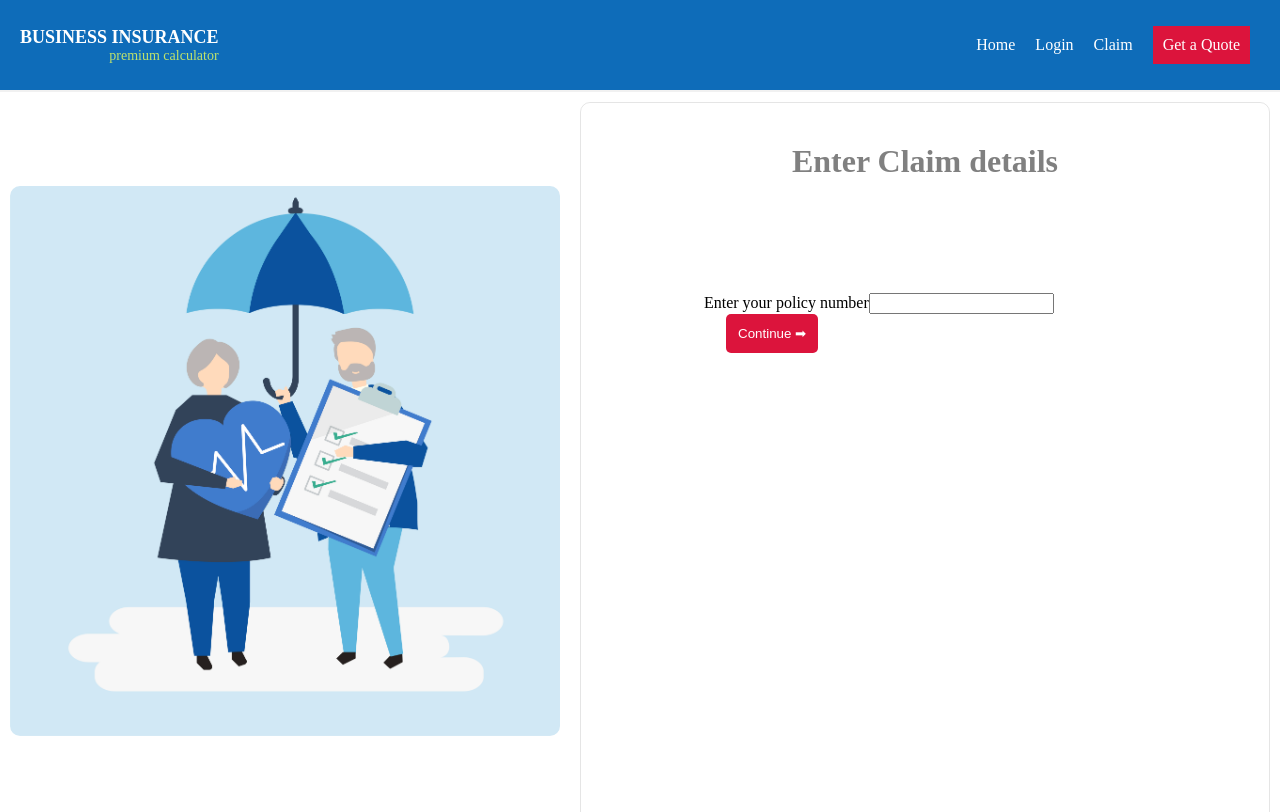
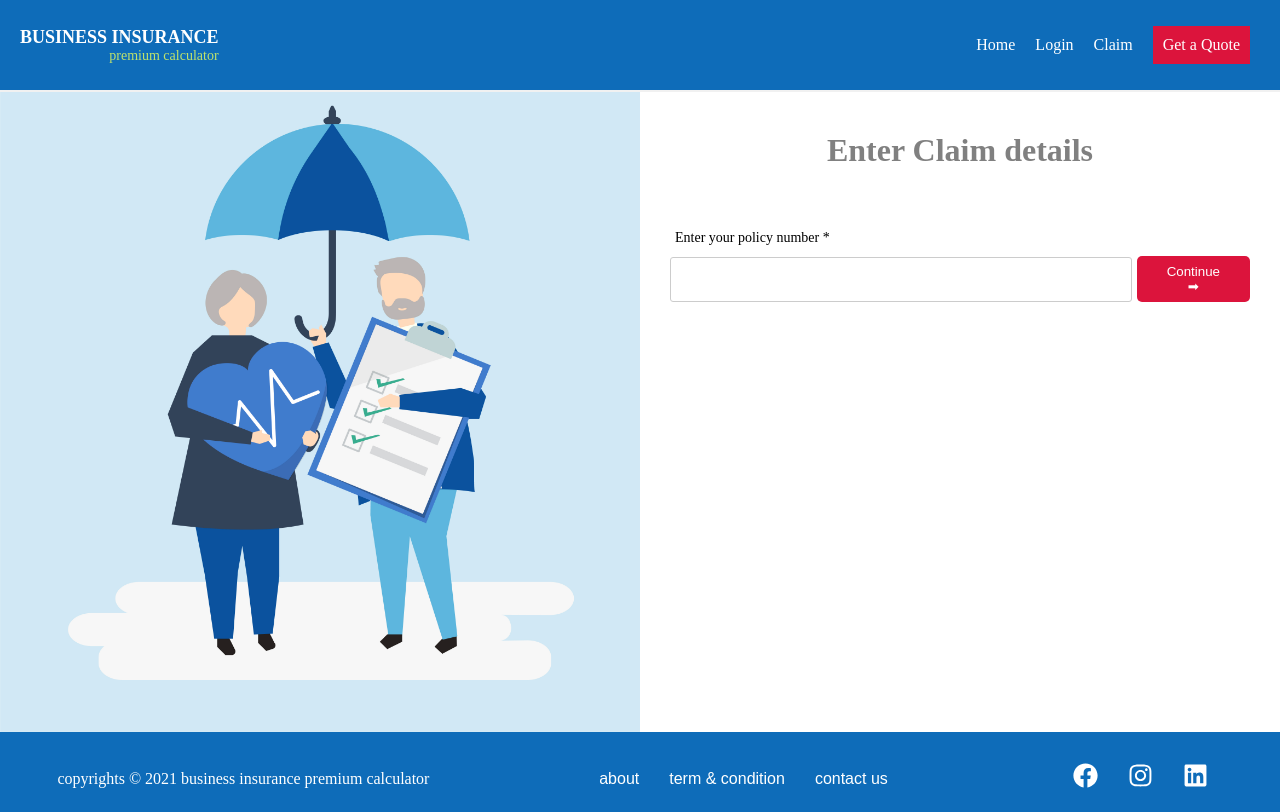
Before and after one commit to pawan-avz/business-insurance-premium-calculator-capstone, a React (Create React App) app: page /claim in a window 1280 px wide. Built offline with nearby package versions, Linux system fonts and the light colour scheme.

Commit message:
claim pages added

```diff
--- a/src/App.js
+++ b/src/App.js
@@ -10,7 +10,7 @@ import Quote from "./component/pages/Quote";
 import Premium from "./component/pages/Premium";
 import StepProvider from "./component/pages/Quote/step/StepProvider";
 // import Registration from "./component/pages/Registration";
-import Claim from "./component/pages/Claim";
+import Claim from "./component/pages/claim"
 
 import Navbar from "./component/pages/Nav/Navbar";
 import styled from "styled-components"
--- a/src/component/css/claim.css
+++ /dev/null
@@ -1,61 +0,0 @@
-.claims {
-  display: flex;
-  justify-content: space-between;
-  align-items: center;
-}
-
-.left {
-  padding: 10px;
-  border-radius: 10px;
-}
-
-.left img {
-  border-radius: 10px;
-  padding: 0px;
-}
-
-.right {
-  /* margin-top: 5%; */
-  margin: 10px;
-  width: 100%;
-  height: 90vh;
-  border: 1px solid rgba(0, 0, 0, 0.1);
-  border-radius: 10px;
-}
-
-.claim_form {
-  margin-top: 15%;
-  width: 100%;
-  display: flex;
-  justify-content: center;
-  align-items: center;
-  flex-direction: column;
-}
-
-/* .claim_form label {
-  margin-left: 30px;
-} */
-
-/* .claim_form input {
-  width: 50%;
-} */
-
-.claim_continue {
-  width: 60%;
-  margin: auto;
-  display: flex;
-  justify-content: center;
-  align-items: center;
-
-  /* border: 1px solid red; */
-}
-
-.claim_form button {
-  background-color: crimson;
-  color: white;
-  padding: 12px;
-  margin-left: 5%;
-  border: none;
-  cursor: pointer;
-  border-radius: 5px;
-}
--- a/src/component/pages/Claim.js
+++ /dev/null
@@ -1,45 +0,0 @@
-import React from "react";
-import { NavLink } from "react-router-dom";
-import "../css/claim.css";
-import claimImg from "../images/claim.jpg";
-
-function Claim() {
-  return (
-    <>
-      <div className="claims">
-        <div className="left">
-          <img src={claimImg} alt="claims" width="550" />
-        </div>
-        <div className="right">
-          <div className="">
-            <h1
-              style={{
-                textAlign: "center",
-                padding: "10px",
-                color: "grey",
-                marginTop: "30px",
-                //boxShadow: "1px 1px 1px #ccc",
-                textTransform: "",
-              }}
-            >
-              Enter Claim details
-            </h1>
-          </div>
-          <div className="claim_form">
-            <form>
-              <label>Enter your policy number</label>
-              <input type="text" />
-              {/* <label>Date of birth</label>
-              <input type="date" /> */}
-              <NavLink to="/">
-                <button>Continue ➡</button>
-              </NavLink>
-            </form>
-          </div>
-        </div>
-      </div>
-    </>
-  );
-}
-
-export default Claim;
--- a/src/component/pages/claim/index.js
+++ b/src/component/pages/claim/index.js
@@ -1,14 +1,93 @@
-import React from 'react'
+import React from "react";
 import styled from "styled-components";
-const Container=styled.div`
-
+import claimImg from "../../images/claim.jpg";
+import { NavLink } from "react-router-dom";
+import useForm from "./useForm";
+import {
+  FormContainer,
+  FormControl,
+  Label,
+  ErrorMessage,
+  InputDiv,
+} from "../form/FormComponent";
+const Container = styled.div`
+  display: flex;
+  flex-direction: column;
+`;
+const Row = styled.div`
+  display: flex;
+  flex-direction: row;
+`;
+const Column = styled.div`
+  display: flex;
+  width: 50%;
+  flex-direction: column;
 `;
 
-export default function index() {
-    return (
-        <Container>
+const Button = styled.button`
+  background-color: crimson;
+  color: white;
 
-        </Container>
+  padding: 8px 30px;
+  margin: 10px 0px 5px 5px;
+  border: none;
+  cursor: pointer;
+  border-radius: 5px;
+`;
+const InlineDiv = styled.div`
+  display: flex;
+  flex-direction: row;
+  align-items: center;
+  justify-content: center;
+`;
+const Input = styled.input`
+  padding: 14px;
+  border-radius: 3px;
+  border: 1px solid #ccc;
+  // margin-bottom: 15px;
+  // margin-top: 3px;
+`;
 
-    )
+export default function Index() {
+  const { handleChange, handleSubmit, error, state } = useForm();
+  return (
+    <Container>
+      <Row>
+        <Column>
+          <img src={claimImg} alt="claims" width="100%" />
+        </Column>
+        <Column>
+          <div className="">
+            <h1
+              style={{
+                textAlign: "center",
+                padding: "10px",
+                color: "grey",
+                marginTop: "30px",
+              }}
+            >
+              Enter Claim details
+            </h1>
+          </div>
+          <FormContainer>
+            <form>
+              <FormControl>
+                <Label for="claim">Enter your policy number *</Label>
+                <InlineDiv>
+                  <InputDiv>
+                    <Input type="text" id="claim" onChange={handleChange} />
+                  </InputDiv>
+
+                  <NavLink to="/">
+                    <Button onClick={handleSubmit}>Continue ➡</Button>
+                  </NavLink>
+                </InlineDiv>
+                {error && <ErrorMessage>{error}</ErrorMessage>}
+              </FormControl>
+            </form>
+          </FormContainer>
+        </Column>
+      </Row>
+    </Container>
+  );
 }
--- /dev/null
+++ b/src/component/pages/claim/useForm.js
@@ -0,0 +1,34 @@
+import React from 'react'
+
+const validateForm=(data)=>{
+    let error;
+    let invalid=false;
+    if(!data.trim()){
+        error="this field is required *"
+        invalid=true;
+    }
+    return {error,invalid}
+}
+const useForm=()=>{
+    const [state, setstate] =React.useState("");
+    const [error, setError] =React.useState("");
+
+   const handleChange=(e)=>{
+       const value=e.target.value;
+       setstate(value);
+   }
+   const handleSubmit=(e)=>{
+       e.preventDefault()
+      const {error,invalid}= validateForm(state);
+      setError(error)
+      console.log(error,state);
+      if(!invalid){
+          console.log("submit")
+      }
+
+   }
+
+   return {handleChange,handleSubmit,error,state};
+}
+
+export default useForm;
```
